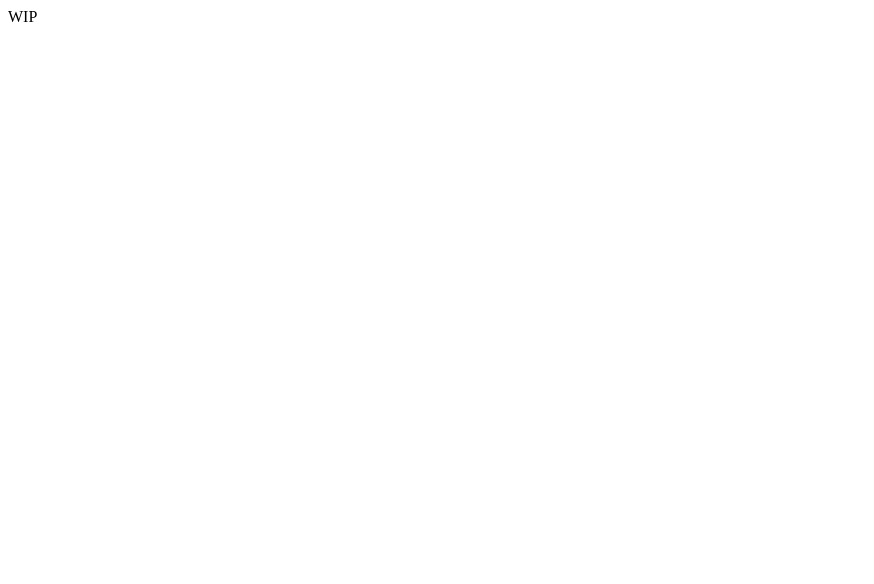
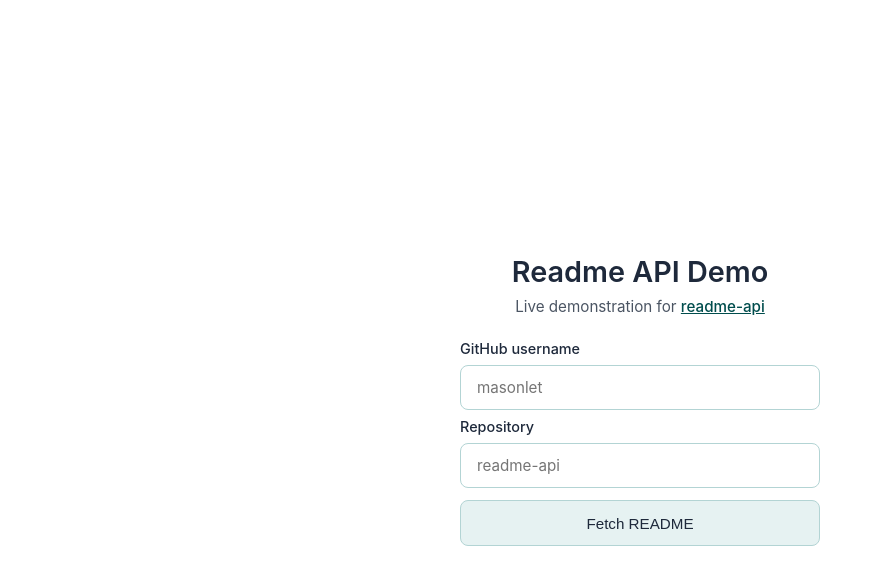
Before and after one commit to masonlet/readme-api-demo, a website built with Vite: page src/index.html in a window 1280 px wide. Shown: the whole page, without its empty margins (0-874 px from the left). Built offline with nearby package versions, Linux system fonts and the light colour scheme.

Commit message:
feat: basic demo frontend

```diff
--- /dev/null
+++ b/src/css/styles.css
@@ -0,0 +1,121 @@
+*, *::before, *::after {
+  margin: 0;
+  padding: 0;
+  box-sizing: border-box;
+  list-style: none;
+  text-decoration: none;
+}
+
+:root {
+  --bg:           #ffffff;
+  --button-bg:    #e6f2f2;
+  --txt:          #1e293b;
+  --border:       #b3d4d4;
+  --accent:       #004d4d;
+  --accent-hover: #003a3a;
+}
+
+html {
+  background-color: var(--bg);
+  color: var(--txt);
+  font-family: -apple-system, BlinkMacSystemFont, "Inter", sans-serif;
+}
+
+body {
+  min-height: 100vh;
+  display: flex;
+  flex-direction: column;
+  align-items: center;
+  justify-content: center;
+  padding: 2rem 1rem;
+}
+
+header {
+  text-align: center;
+  margin-bottom: 1.5rem;
+}
+
+header h1 {
+  font-size: 1.8rem;
+  font-weight: 600;
+  margin-bottom: 0.5rem;
+}
+
+header p {
+  color: #4b5563;
+  font-size: 0.95rem;
+}
+
+header a {
+  color: var(--accent);
+  font-weight: 500;
+  text-decoration: underline;
+  transition: color 0.2s ease;
+}
+
+header a:hover {
+  color: var(--accent-hover);
+}
+
+#readme-page {
+  display: flex;
+  flex-direction: column;
+  gap: 1rem;
+  width: 100%;
+  max-width: 360px;
+}
+
+#readme-form {
+  display: flex;
+  flex-direction: column;
+  gap: 0.5rem;
+  width: 100%;
+}
+
+label {
+  font-size: 0.9rem;
+  font-weight: 500;
+  color: var(--txt);
+}
+
+.readme-input {
+  padding: 0.75rem 1rem;
+  color: var(--txt);
+  background-color: var(--bg);
+  font-size: 0.95rem;
+  font-family: inherit;
+  border: 1px solid var(--border);
+  border-radius: 8px;
+  outline: none;
+  transition: border-color 0.2s ease;
+}
+
+.readme-input:focus {
+  border-color: var(--accent);
+}
+
+.readme-submit {
+  padding: 0.85rem 1.5rem;
+  background-color: var(--button-bg);
+  color: var(--txt);
+  border: 1px solid var(--border);
+  border-radius: 8px;
+  font-size: 0.95rem;
+  font-weight: 500;
+  text-align: center;
+  transition: background-color 0.2s ease, border-color 0.2s ease, color 0.2s ease;
+  cursor: default;
+  margin-top: 0.25rem;
+}
+
+.readme-submit:hover {
+  cursor: pointer;
+  background-color: var(--accent);
+  border-color: var(--accent);
+  color: #ffffff;
+}
+
+.readme-submit:active {
+  background-color: var(--accent-hover);
+  border-color: var(--accent-hover);
+}
--- a/src/index.html
+++ b/src/index.html
@@ -3,9 +3,41 @@
 <head>
   <meta charset="UTF-8">
   <meta name="viewport" content="width=device-width, initial-scale=1.0">
+
   <title>Readme API Demo</title>
+  <meta name="description" content="Live demonstration for the readme-api project."/>
+
+  <link rel="stylesheet" type="text/css" href="./css/styles.css">
 </head>
 <body>
-  <main>WIP</main>
+  <header>
+    <h1>Readme API Demo</h1>
+    <p>Live demonstration for <a href="https://github.com/masonlet/readme-api" target="_blank" rel="noopener noreferrer">readme-api</a></p>
+  </header>
+  <main id="readme-page">
+    <form id="readme-form" action="#" method="get">
+      <label for="owner">GitHub username</label>
+      <input
+        id="owner"
+        name="owner"
+        class="readme-input"
+        type="text"
+        placeholder="masonlet"
+        autocomplete="off"
+      >
+
+      <label for="repo">Repository</label>
+      <input
+        id="repo"
+        name="repo"
+        class="readme-input"
+        type="text"
+        placeholder="readme-api"
+        autocomplete="off"
+      >
+
+      <button type="button" class="readme-submit">Fetch README</button>
+    </form>
+  </main>
 </body>
 </html>
--- a/vite.config.ts
+++ b/vite.config.ts
@@ -3,7 +3,7 @@
 export default defineConfig({
   root: "src",
   publicDir: "../public",
-  base: "./",
+  base: "/readme-api-demo/",
   build: {
     outDir: "../dist",
     emptyOutDir: true,
```
